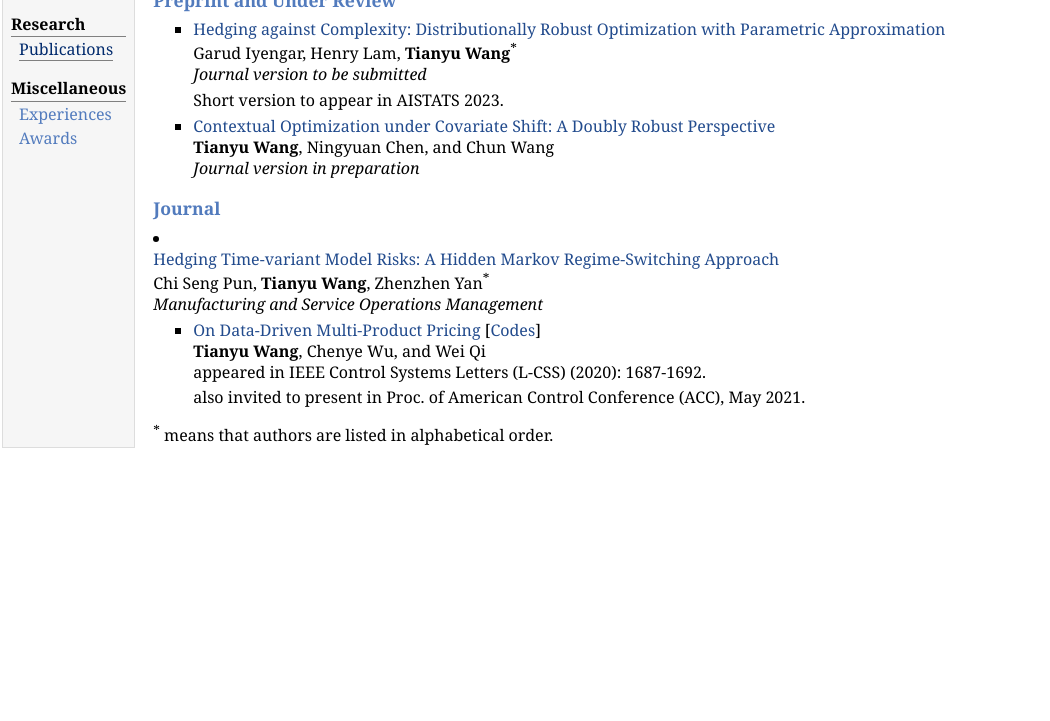
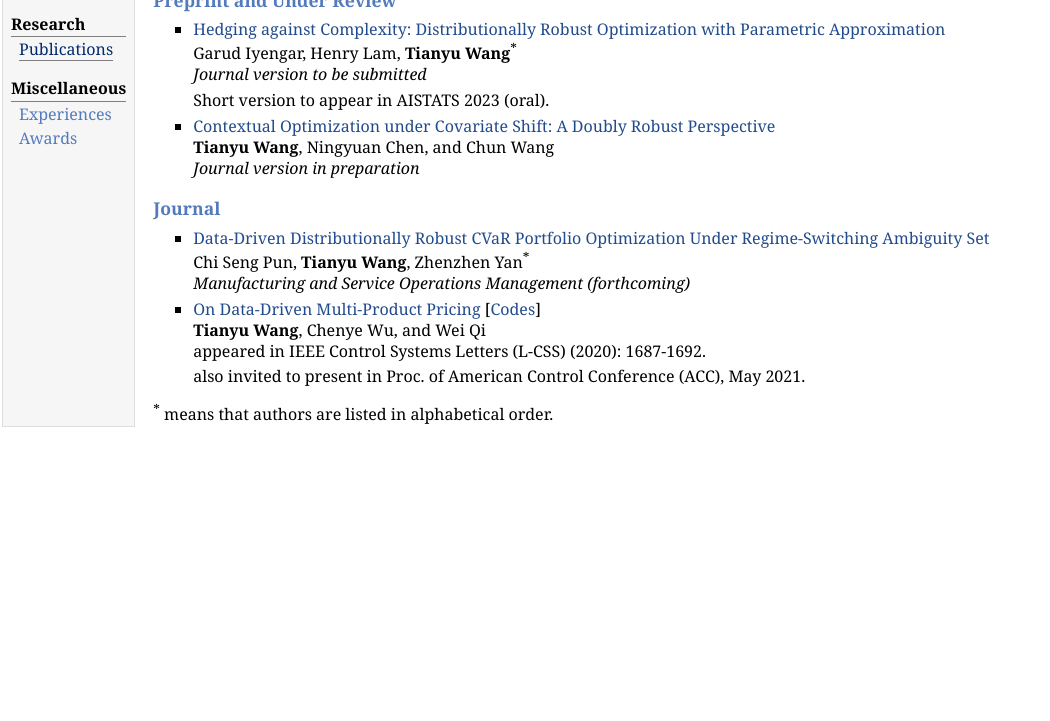
Before and after one commit to wangtianyu61/wangtianyu61.github.io, a plain HTML site: page publications.html in a window 1280 px wide. Shown: the part 79-800 px from the top of the page, without its empty margins (0-1050 px from the left). Drawn offline with Linux system fonts and the light colour scheme.

Commit message:
update format

```diff
--- a/publications.html
+++ b/publications.html
@@ -31,7 +31,7 @@
   Garud Iyengar, Henry Lam, <b>Tianyu Wang</b><sup>*</sup> <br />
   <i>Journal version to be submitted</i>
 
-  <p>Short version to appear in AISTATS 2023.</p>
+  <p>Short version to appear in AISTATS 2023 (oral).</p>
   </li>
 
 <li><p><a href="https://arxiv.org/pdf/2106.05724.pdf">Contextual Optimization under Covariate Shift: A Doubly Robust Perspective</a> <br />
@@ -43,13 +43,13 @@
 </ul>
 
 <h3>Journal</h3>
-<li><p><a href = "https://papers.ssrn.com/sol3/papers.cfm?abstract_id=4378930">Hedging Time-variant Model Risks: A Hidden Markov Regime-Switching Approach</a><br />
+<ul>
+<li><p><a href = "https://papers.ssrn.com/sol3/papers.cfm?abstract_id=4378930">Data-Driven Distributionally Robust CVaR Portfolio Optimization Under Regime-Switching Ambiguity Set</a><br />
 
   Chi Seng Pun, <b>Tianyu Wang</b>, Zhenzhen Yan<sup>*</sup> <br />
-  <i>Manufacturing and Service Operations Management</i>
+  <i>Manufacturing and Service Operations Management (forthcoming)</i>
   </li>
 
-<ul>
 <li><p><a href="https://ieeexplore.ieee.org/document/9288721">On Data-Driven Multi-Product Pricing</a> [<a href="https://github.com/wangtianyu61/Learning-Framework-in-Multi-product-Pricing">Codes</a>] <br />
 
 <b>Tianyu Wang</b>, Chenye Wu, and Wei Qi <br />
```
